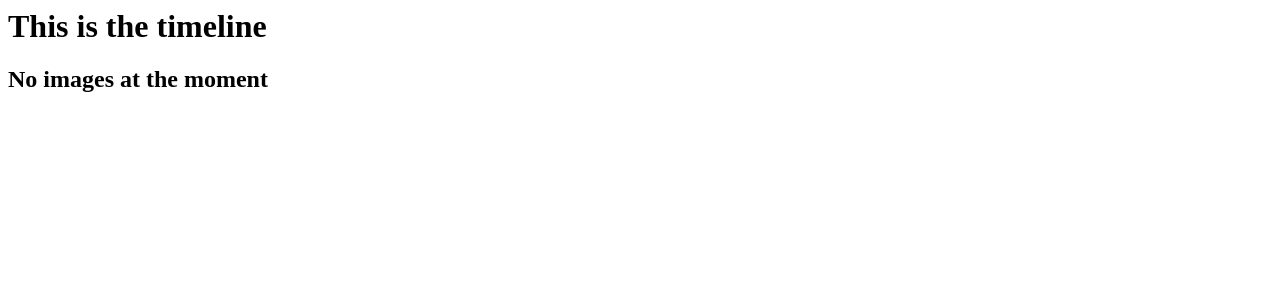
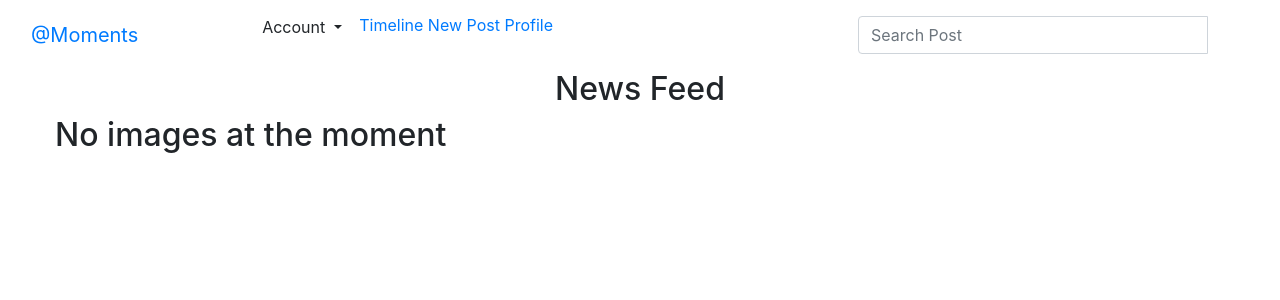
Before and after one commit to NzauM/Instagram, a Django app: page / in a window 1280 px wide. Shown: the top 300 px of the page. Run offline with Django 3.2, Linux system fonts and the light colour scheme; the visitor is signed in with stand-in values (Sample User, id 1); data that the repository does not hold is empty; some libraries are stand-ins or nearby versions.

Commit message:
Add styling

```diff
--- a/gram/models.py
+++ b/gram/models.py
@@ -54,7 +54,7 @@ class Image(models.Model):
 
     @classmethod
     def search_image(cls,search_term):
-        searched_image = cls.objects.filter(name_icontains=search_term)
+        searched_image = cls.objects.filter(name =search_term)
         return searched_image
 
 
--- a/gram/templates/base.html
+++ b/gram/templates/base.html
@@ -16,6 +16,7 @@
     {% endblock %}
 </head>
 <body>
+    {% include 'navbar.html' %}
     {% block content %}
     {% endblock %}
     {% block scripts %}
--- /dev/null
+++ b/gram/templates/navbar.html
@@ -0,0 +1,77 @@
+{% load bootstrap4 %}
+<!DOCTYPE html>
+<html lang="en">
+
+<head>
+    <meta charset="UTF-8">
+    <meta name="viewport" content="width=device-width, initial-scale=1.0">
+    <meta http-equiv="X-UA-Compatible" content="ie=edge">
+</head>
+
+<body>
+    <nav class="navbar navbar-inverse">
+        <div class="container-fluid">
+            <div class="navbar-header">
+                <a class="navbar-brand" href=" / "> @Moments </a>
+            </div>
+            <div class="col-sm-6 col-md-6">
+                {% if user.is_authenticated %}
+                <ul>
+                    <li class="dropdown">
+                        <a href="#" class="dropdown-toggle btn btn-default" data-toggle="dropdown" role="button"
+                            aria-expanded="false">Account <span class="caret"></span> </a>
+                        <ul class="dropdown-menu" role="menu">
+
+                            <li>
+                                <a href="/accounts/password/change">Change Password</a>
+                            </li>
+                            <li>
+                                <a href="{% url 'logout' %}">Logout</a>
+                            </li>
+                        </ul>
+                    <li>
+                        <a href="/">Timeline</a>
+                    </li>
+                    <li>
+                        <a href="{%url 'newpost'%}">New Post</a>
+                    </li>
+                    <li>
+                        <a href="{%url 'profile'%}">Profile</a>
+                    </li>
+                    </li>
+                </ul>
+                {% else %}
+                <li>
+                    <a class='btn btn-default' href="/accounts/login">Login</a>
+                </li>
+
+                {% endif %}
+            </div>
+            <!-- Search form -->
+            <div class="col-md-4  navabr-right">
+                <form class="navbar-form" role="search" action="{% url 'search_results' %}">
+                    <div class="input-group">
+                        <input type="text" class="form-control" placeholder="Search Post" name="image">
+                        <div class="input-group-btn">
+                            <button class="btn btn-default" type="submit"><i class="glyphicon glyphicon-search"></i>
+
+                            </button>
+                        </div>
+
+                    </div>
+
+                </form>
+            </div>
+            <!-- End of search form -->
+
+        </div>
+
+    </nav>
+</body>
+
+</html>
+<style>
+    li {
+        display: inline;
+    }
+</style>
--- a/gram/templates/registration/login.html
+++ b/gram/templates/registration/login.html
@@ -24,8 +24,9 @@
                         <div class="form_group">
                             <input type="submit" class="btn btn-primary btn-sm" value="Login">
                         </div>
-                        <input type="submit" name="next" value=" {{next}} ">
                         </form>
+                        <a href="/accounts/register/"> <button> Sign Up</button> </a>
+
                     </div>
                 </div>
             </div>
--- a/gram/templates/registration/registration_form.html
+++ b/gram/templates/registration/registration_form.html
@@ -23,6 +23,8 @@
                         </div>
                         <input type="hidden" name="next" value=" {{next}} ">
                     </form>
+                    <a href="/accounts/login/"> <button> Log In</button> </a>
+
                 </div>
 
             </div>
--- a/gram/templates/timeline.html
+++ b/gram/templates/timeline.html
@@ -1,25 +1,66 @@
+{% extends 'base.html' %}
 {% load bootstrap4 %}
 {% block content %}
 <div class="container">
-        <h1>This is the timeline</h1>
+        <h2 style="text-align: center;">News Feed</h2>
     <div class="row">
             {% for pic in timeline_pics %}
-        <div class="col-md-6">
-            <img width="500px" height="450px" src=" {{pic.ig_pic.url}} " alt="Image">
-        </div>
-        <div class="col-md-6">
-            <h1> {{pic.name}} </h1>
-            <h1> {{pic.caption}} </h1>
-            <h1> {{pic.user}} </h1>
-            <form action=" {% url 'like'  %}  ">
-              <button class="btn btn-outline" type="submit" value="{{image.id}}">Like</button>
-            </form>
-        </div>
-    </div>
+            <div class="card" style="width:500px">
+                    <h4 style="text-align: center;"  class="card-title pictitle"> {{pic.name}} </h4>
+                    <a href="/singlepic/{{pic.id}}">
+                    <img class="timelinepics card-img-top" width="500px" height="450px" src=" {{pic.ig_pic.url}} " alt="Image"></a>
+                    <div class="card-body">
+
+                      <p style="text-align: center;" class="card-text">{{pic.caption}}</p>
+                      <p class="card-text">Posted by: {{pic.user}}</p>
+                      <div class="card-footer">
+                            <a href="#" class="btn btn-outline "> <button>Comment</button></a>
+                            <form action=" {% url 'like'  %}  ">
+                                    <button class="btn btn-outline" type="submit" value="{{image.id}}">Like</button>
+                                </form>
+
+                      </div>
+
+                    </div>
+                  </div>
+
+
+
+
+
+
+
+
+
+
+            <!-- <a href="/comment/{{id}}"><button>Comment</button></a> -->
+
+
     {% empty %}
     <div class="row">
         <h2>No images at the moment</h2>
     </div>
     {% endfor %}
 </div>
+</div>
+<style>
+
+    .pictitle{
+        margin-top: 3%;
+    }
+    .card{
+        margin: 3%;
+    }
+    .timelinepics {
+        height: 400px;
+        transition: transform .2s;
+    }
+
+    .timelinepics:hover {
+        -ms-transform: scale(0.8);
+        -webkit-transform: scale(0.8);
+        transform: scale(0.8);
+        box-shadow: 5px 5px 5px pink;
+    }
+</style>
 {% endblock %}
--- a/gram/urls.py
+++ b/gram/urls.py
@@ -10,6 +10,8 @@ urlpatterns=[
     url(r'^editprofile/$',views.edit_profile,name='editprofile'),
     url(r'^accounts/profile/$',views.profile,name='profile'),
     url(r'^singlepic/(\d+)',views.single_pic,name='singlepic'),
+    url(r'^search/',views.search_results,name = 'search_results'),
+    url(r'^logout/$',views.logout_request,name="logout"),
 
 ]
 
--- a/gram/views.py
+++ b/gram/views.py
@@ -6,6 +6,7 @@ from django.contrib.auth.models import User
 from django.http import HttpResponseRedirect
 from .forms import NewPostForm,SignUpForm,EditProfileForm,CommentForm
 from django.contrib import messages
+from django.contrib.auth import logout
 
 
 
@@ -78,3 +79,22 @@ def single_pic(request,id):
         except DoesNotExist:
             raise Http404()
         return render(request,'single_pic.html',{'post':post})
+
+@login_required(login_url = '/accounts/login/')
+def search_results(request):
+    if 'image' in request.GET and request.GET['image']:
+        search_term = request.GET.get('image')
+        searched_pics = Image.search_image(search_term)
+        message = f'{search_term}'
+
+        return render(request,'search.html',{'message':message,'image':searched_pics})
+
+    else:
+        message = "You have not entered anything to search"
+        return render(request,'search.html',{"message":message})
+
+@login_required(login_url="/accounts/login/")
+def logout_request(request):
+
+  logout(request)
+  return redirect('timeline')
```
Also changed, not shown: gram/templates/search.html (added, +24 -0 lines), gram/templates/single_pic.html (+18 -9 lines).
